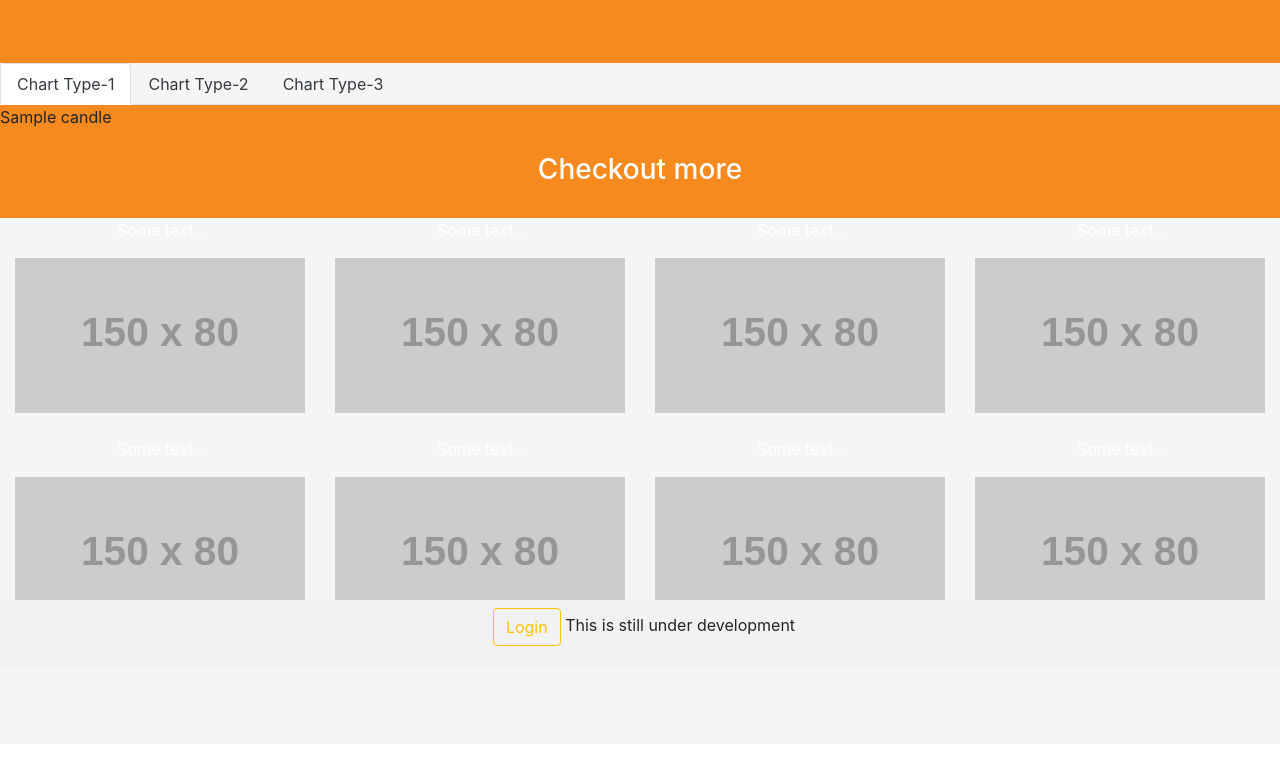
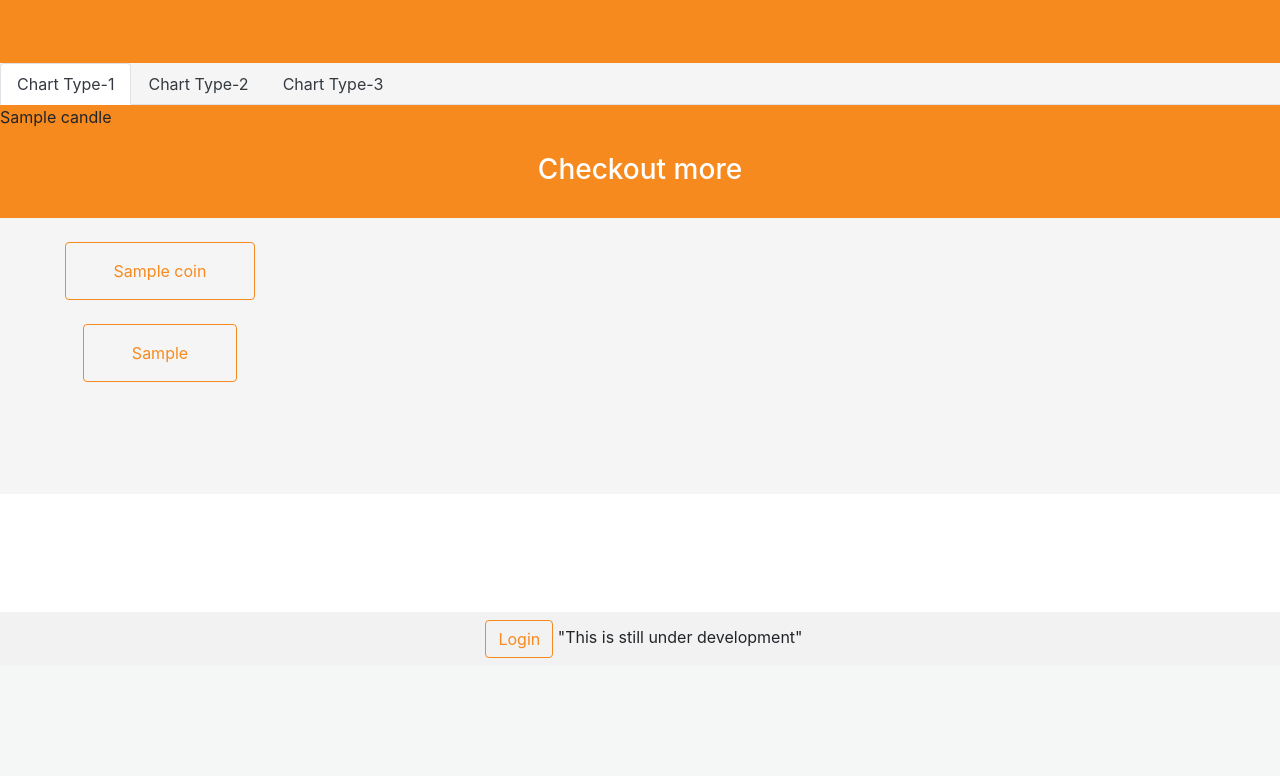
Before and after one commit to NastyVader/CryptoPortal, a Django app: template website/cryptoportal/charts/templates/intro.html in a window 1280 px wide. Shown: the part 134-910 px from the top of the page. After the commit the page ends 792 px from the top, so only its background shows below. Run offline with Django 4.2, Linux system fonts and the light colour scheme; the template is opened without the code that fills it: most values are stand-ins (such as "Sample title", 1, 10 or a date in 2020); some libraries are stand-ins or nearby versions.

Commit message:
Django code for multiple coins

```diff
--- a/website/cryptoportal/charts/templates/base.html
+++ b/website/cryptoportal/charts/templates/base.html
@@ -19,6 +19,17 @@
           background-color: #f2f2f2;
           padding: 25px;
         }
+        .btn-outline-warning, .btn-outline-warning:active, .btn-outline-warning:visited {
+            color: #F68A1E;
+            border-color: #F68A1E;
+        }
+        .btn-outline-warning:hover {
+            color: #FFF;
+            background-color: #F68A1E;
+            border-color: #FFF
+        }
+
+
     </style>
 
 </head>
@@ -45,8 +56,8 @@
     </div>
     {% block content %}{% endblock content %}
 
-    <footer class="container-fluid text-center fixed-bottom pt-2 pb-1">
-        <p><a href="#"><button class="btn btn-outline-warning ml-2" type="submit">Login</button></a> This is still under development</p>
+    <footer class="text-center fixed-bottom pt-2 pb-0 mb-0">
+        <p class="mb-2"><a href="#"><button class="btn btn-outline-warning ml-2" type="submit">Login</button></a> "This is still under development"</p>
     </footer>
 </body>
 </html>
--- a/website/cryptoportal/charts/templates/intro.html
+++ b/website/cryptoportal/charts/templates/intro.html
@@ -26,46 +26,31 @@
         <h3 style="color:#FFF;">Checkout more</h3>
       </div>
      </div>
-    <div class="jumbotron pr-0 pl-0 pt-0"  style = "background-color:#f5f5f5;border-radius:0px;">
+    <form method='POST' >
+      {% csrf_token %}
+      <div class="jumbotron pr-0 pl-0 pt-4"  style = "background-color:#f5f5f5;border-radius:0px;">
         <div class="container-fluid bg-3 text-center text-white">
-        <div class="row" style="background-color:#f5f5f5";>
+          <div class="row">
+            {% for i in coins %}
             <div class="col-sm-3">
-            <p>Some text..</p>
-            <img src="https://placehold.it/150x80?text=IMAGE" class="img-responsive" style="width:100%" alt="Image">
+              <button class="btn btn-outline-warning pr-5 pl-5 p-3" name= "coin" value={{ i }}>
+              {{ i }}
+              </button>
             </div>
-          <div class="col-sm-3">
-            <p>Some text..</p>
-            <img src="https://placehold.it/150x80?text=IMAGE" class="img-responsive" style="width:100%" alt="Image">
-          </div>
-          <div class="col-sm-3">
-            <p>Some text..</p>
-            <img src="https://placehold.it/150x80?text=IMAGE" class="img-responsive" style="width:100%" alt="Image">
-          </div>
-          <div class="col-sm-3">
-            <p>Some text..</p>
-            <img src="https://placehold.it/150x80?text=IMAGE" class="img-responsive" style="width:100%" alt="Image">
-          </div>
+            {% endfor %}
           </div>
         </div><br>
 
         <div class="container-fluid bg-3 text-center text-white" style="background-color:#f5f5f5";>
           <div class="row">
+            {% for i in coins2 %}
             <div class="col-sm-3">
-            <p>Some text..</p>
-            <img src="https://placehold.it/150x80?text=IMAGE" class="img-responsive" style="width:100%" alt="Image">
+              <button class="btn btn-outline-warning pr-5 pl-5 p-3" name= "coin" value={{ i }}>
+              {{ i }}
+              </button>
             </div>
-          <div class="col-sm-3">
-            <p>Some text..</p>
-            <img src="https://placehold.it/150x80?text=IMAGE" class="img-responsive" style="width:100%" alt="Image">
+            {% endfor %}
           </div>
-          <div class="col-sm-3">
-            <p>Some text..</p>
-            <img src="https://placehold.it/150x80?text=IMAGE" class="img-responsive" style="width:100%" alt="Image">
-          </div>
-          <div class="col-sm-3">
-            <p>Some text..</p>
-            <img src="https://placehold.it/150x80?text=IMAGE" class="img-responsive" style="width:100%" alt="Image">
-          </div>
-        </div>
+        </form>
     </div><br><br>
 {% endblock content %}
```
Also changed, not shown: website/cryptoportal/charts/views.py (+31 -9 lines). Lines whose indentation alone changed are shown as unchanged.
